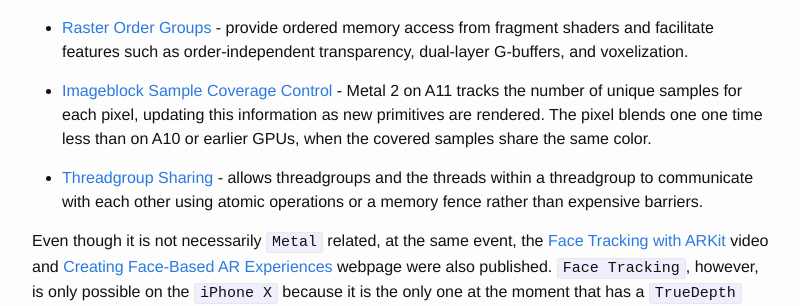
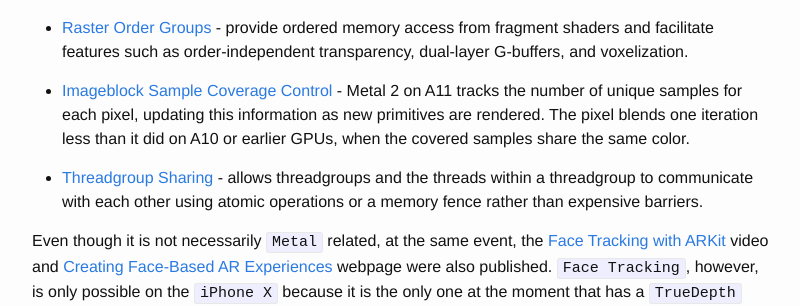
Before and after one commit to AlirioLau/metalkit.github.io, a Jekyll site: the page built from _posts/2017-12-31-metal-2-on-the-a11-gpu.markdown, in a window 1280 px wide. Shown: the part 1050-1356 px from the top of the page, without its empty margins (238-1038 px from the left). Built offline with Jekyll 4.4.1, drawn with Linux system fonts in a browser that asks for light colours; comment, search, counter and statistics services are not loaded.

Commit message:
initial commit

```diff
--- a/_posts/2017-12-31-metal-2-on-the-a11-gpu.markdown
+++ b/_posts/2017-12-31-metal-2-on-the-a11-gpu.markdown
@@ -21,7 +21,7 @@
 
 - [Raster Order Groups](https://developer.apple.com/documentation/metal/about_gpu_family_4/about_raster_order_groups) - provide ordered memory access from fragment shaders and facilitate features such as order-independent transparency, dual-layer G-buffers, and voxelization.
 
-- [Imageblock Sample Coverage Control](https://developer.apple.com/documentation/metal/about_gpu_family_4/about_enhanced_msaa_and_imageblock_sample_coverage_control) - Metal 2 on A11 tracks the number of unique samples for each pixel, updating this information as new primitives are rendered. The pixel blends one one time less than on A10 or earlier GPUs, when the covered samples share the same color.
+- [Imageblock Sample Coverage Control](https://developer.apple.com/documentation/metal/about_gpu_family_4/about_enhanced_msaa_and_imageblock_sample_coverage_control) - Metal 2 on A11 tracks the number of unique samples for each pixel, updating this information as new primitives are rendered. The pixel blends one iteration less than it did on A10 or earlier GPUs, when the covered samples share the same color.
 
 - [Threadgroup Sharing](https://developer.apple.com/documentation/metal/about_gpu_family_4/about_threadgroup_sharing) -  allows threadgroups and the threads within a threadgroup to communicate with each other using atomic operations or a memory fence rather than expensive barriers.
 
```
